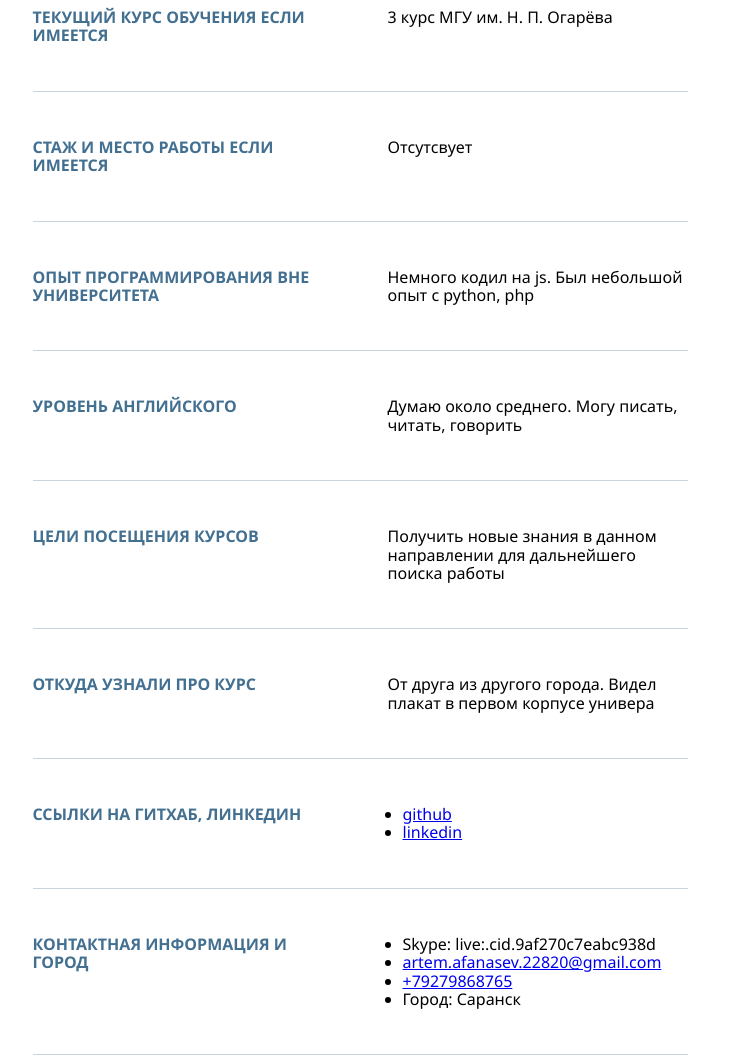
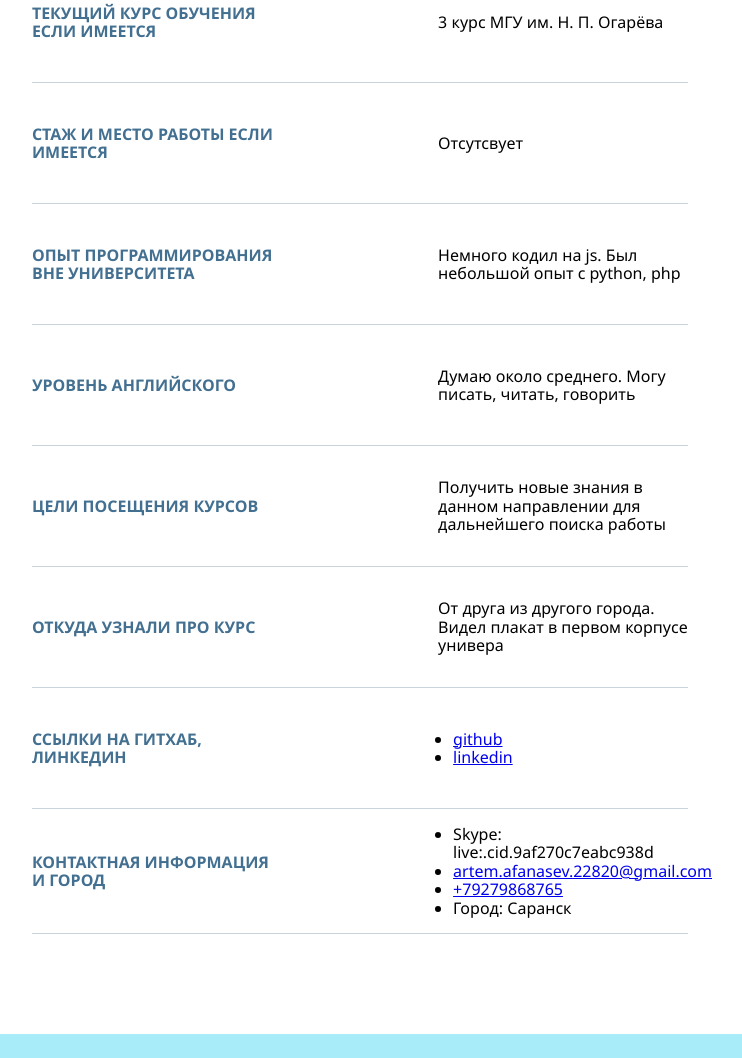
Before and after one commit to aRT173/myresume, a plain HTML site: page index.html in a window 1280 px wide. Shown: the part 438-1496 px from the top of the page, without its empty margins (280-1022 px from the left). Drawn offline with Linux system fonts and the light colour scheme.

Commit message:
changes №1

```diff
--- a/css/style.css
+++ b/css/style.css
@@ -1,11 +1,9 @@
-
-
 html, body {
 box-sizing: border-box;
     height: 100%;
+    font-family: 'Segoe UI', Tahoma, Geneva, Verdana, sans-serif;
 }
 
-/*футер всё равно не прижат к низу экрана, все три свойства стало быть лишние*/
 .wrapper {
     min-height: 100%;
     display: flex;
@@ -15,67 +13,45 @@ box-sizing: border-box;
 /* ШАПКА */
 .header {
     height: 100px;
-    /*цвета указывают в hex формате за редким исключением, здесь #A8ECFA*/
-    background-color: rgb(168, 236, 250);
+    background-color: #A8ECFA;
     display: flex;
     justify-content: center;
     align-items: center;
-    font-family: 'Segoe UI', Tahoma, Geneva, Verdana, sans-serif;
     color: #092c46;
     margin-bottom: 50px;
 }
 
 /* ОСНОВНОЙ КОНТЕНТ */
-/*вёрстка флексами не по назначению, здесь достаточно было*/
-/*указать max-width: Npx; margin: 0 auto, флексы лишние*/
 main {
-    display: flex;
-    justify-content: center;
-}
-.questions {
-
+    flex: 1 1 auto;
+    max-width: 700px;
+    margin: 0 auto;
 }
 
-/*здесь и далее очень плохие селекторы,*/
-/*по хорошему добавляют классы к конкретным тегам в html,
-т.е. никакой проблемы указать этот блок как .question */
-.questions > div:nth-child(n+2) { /* '>' - обращение к дочерним тегам; n+2 начиная со второго элемента*/
+.question {
     display: flex;
+    min-height: 120px;
+    flex-wrap: wrap;
     border-bottom: 1px solid #CAD4DD;
-    padding: 30px 0;
     justify-content: space-between;
+    align-items: center;
 }
 
-.questions p:nth-child(odd) {
-    /*как и в случае с программированием*/
-    /*в css вообще не привествуется дублирование,*/
-    /*обычно заголовки имеют один шрифт, контент другой,*/
-    /*перечислять дополнительно заново css свойства - плохая практика,*/
-    /*по хорошему это .heading и .text ниже*/
-    font-family: 'Segoe UI', Tahoma, Geneva, Verdana, sans-serif;
-    max-width: 300px;
+.heading {
+    width: 250px;
     font-weight: 700;
     text-transform: uppercase;
     color: #437091;
-    justify-self: start;
     margin-right: 50px;
 }
-.questions p:nth-child(even) {
-    font-family: 'Segoe UI', Tahoma, Geneva, Verdana, sans-serif;
-   width: 300px;
-}
-.questions a {
-    width: 300px;
-    font-family: 'Segoe UI', Tahoma, Geneva, Verdana, sans-serif;
-    margin: auto 0;
-}
-.questions ul {
-    font-family: 'Segoe UI', Tahoma, Geneva, Verdana, sans-serif;
-    width: 285px;
+.text {
+    width: 250px;
 }
 
-.questions__im {
+.question__list {
+    width: 235px;
 }
+
 .im {
     display: flex;
 }
@@ -84,44 +60,19 @@ main {
     max-height: 250px;
     margin-right: 30px;
 }
-.im__photo img {
+.img {
     width: 100%;
     height: 100%;
 }
 .im__name {
     padding-left: 10px;
-}
-
-/*нет, гораздо лучше дать конкретному блоку необходимый класс*/
-.im__name p:nth-child(2) {
     width: auto;
     max-width: 420px;
     font-size: 23px;
     font-weight: 700;
     margin-top: 50px;
-    text-align: start;
 }
-/*все эти пустые селекторы ни к чему*/
-.questions__edu {
-}
-.questions__job {
-}
-.questions__programming-exp {
-}
-.questions__english {
-}
-.questions__goal-of-course {
-}
-.questions__where-found {
-}
-.questions__git {
-}
-.questions__about {
-}
-.questions__about ul {
-padding: 0;
-margin-left: 20px;
-}
+
 
 
 /* ПОДВАЛ*/
@@ -129,5 +80,19 @@ margin-left: 20px;
 .footer {
     margin-top: 100px;
     height: 150px;
-    background-color: rgb(168, 236, 250);
+    background-color: #A8ECFA;
 }
+
+
+@media (max-width: 650px) {
+html {
+    font-size: 14px;
+}
+ .question {
+    justify-content: center;
+ }
+ .heading, .text {
+    width: 200px;
+ }
+
+}
--- a/index.html
+++ b/index.html
@@ -1,6 +1,5 @@
 <!DOCTYPE html>
-<!--lang=ru контент страницы на русском-->
-<html lang="en">
+<html lang="ru">
 
 <head>
     <meta charset="UTF-8">
@@ -17,61 +16,55 @@
         </header>
         <main class="main">
             <section class="questions">
-                <div class="questions__im im">
+                <div class="im">
                     <div class="im__photo">
-                        <img src="./img/photo.png" alt="photo">
+                        <img class="img" src="./img/photo.png" alt="photo">
                     </div>
-                    <div class="im__name">
-<!--                        этот p лишён смысла-->
-                        <p style="display: none;"></p>
-<!--                        ФИО это заголовок, параграфы используются для статей,-->
-<!--                        далее по коду нет ни одного места где нужен параграф, это всё div тег-->
-                        <p>Афанасьев Артём Александрович</p>
-                    </div>
+                        <h2 class="im_name">Афанасьев Артём Александрович</h2>
                 </div>
-                <div class="questions__edu">
-                    <p>Текущий курс обучения если имеется</p>
-                    <p>3 курс МГУ им. Н. П. Огарёва</p>
+                <div class="question">
+                    <div class="heading">Текущий курс обучения если имеется</div>
+                    <div class="text">3 курс МГУ им. Н. П. Огарёва</div>
                 </div>
-                <div class="questions__job">
-                    <p>Стаж и место работы если имеется</p>
-                    <p>Отсутсвует</p>
+                <div class="question">
+                    <div class="heading">Стаж и место работы если имеется</div>
+                    <div class="text">Отсутсвует</div>
                 </div>
-                <div class="questions__programming-exp">
-                    <p>Опыт программирования вне университета</p>
-                    <p>Немного кодил на js. Был небольшой опыт с python, php</p>
+                <div class="question">
+                    <div class="heading">Опыт программирования вне университета</div>
+                    <div class="text">Немного кодил на js. Был небольшой опыт с python, php</div>
                 </div>
-                <div class="questions__english">
-                    <p>Уровень английского</p>
-                    <p>Думаю около среднего. Могу писать, читать, говорить</p>
+                <div class="question">
+                    <div class="heading">Уровень английского</div>
+                    <div class="text">Думаю около среднего. Могу писать, читать, говорить</div>
                 </div>
-                <div class="questions__goal-of-course">
-                    <p>Цели посещения курсов</p>
-                    <p>Получить новые знания в данном направлении для дальнейшего поиска работы</p>
+                <div class="question">
+                    <div class="heading">Цели посещения курсов</div>
+                    <div class="text">Получить новые знания в данном направлении для дальнейшего поиска работы</div>
                 </div>
-                <div class="questions__where-found">
-                    <p>Откуда узнали про курс</p>
-                    <p>От друга из другого города. Видел плакат в первом корпусе универа</p>
+                <div class="question">
+                    <div class="heading">Откуда узнали про курс</div>
+                    <div class="text">От друга из другого города. Видел плакат в первом корпусе универа</div>
                 </div>
-                <div class="questions__git">
-                    <p>Ссылки на гитхаб, линкедин</p>
-                    <ul>
+                <div class="question">
+                    <div class="heading">Ссылки на гитхаб, линкедин</div>
+                    <ul class="question__list">
                         <li>
-                            <a href="https://github.com/aRT173" target="_blank">github</a>
+                            <a class="text" href="https://github.com/aRT173" target="_blank">github</a>
                         </li>
                         <li>
-                            <a href="https://www.linkedin.com/in/artem-afanasyev-94a1a8250/"
+                            <a class="text" href="https://www.linkedin.com/in/artem-afanasyev-94a1a8250/"
                                 target="_blank">linkedin</a>
                         </li>
                     </ul>
                 </div>
-                <div class="questions__about">
-                    <p>Контактная информация и город</p>
-                    <ul>
-                        <li>Skype: live:.cid.9af270c7eabc938d</li>
-                        <li><a href="mailto:artem.afanasev.22820@gmail.com">artem.afanasev.22820@gmail.com</a></li>
-                        <li><a href="tel:+79279868765">+79279868765</a></li>
-                        <li>Город: Саранск</li>
+                <div class="question">
+                    <div class="heading">Контактная информация и город</div>
+                    <ul class="question__list">
+                        <li class="text">Skype: live:.cid.9af270c7eabc938d</li>
+                        <li><a class="text" href="mailto:artem.afanasev.22820@gmail.com">artem.afanasev.22820@gmail.com</a></li>
+                        <li><a class="text" href="tel:+79279868765">+79279868765</a></li>
+                        <li class="text">Город: Саранск</li>
                     </ul>
                 </div>
             </section>
```
